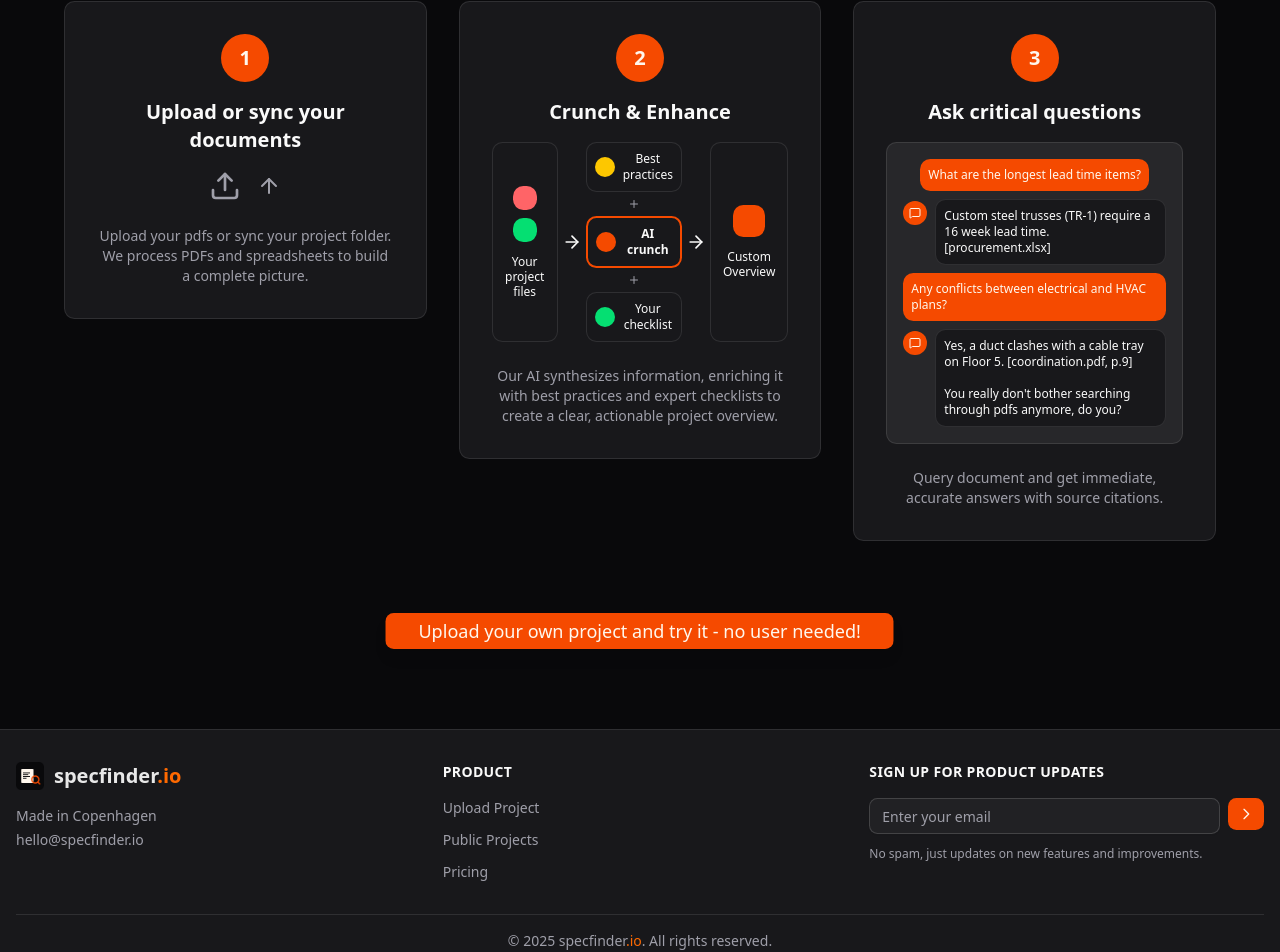
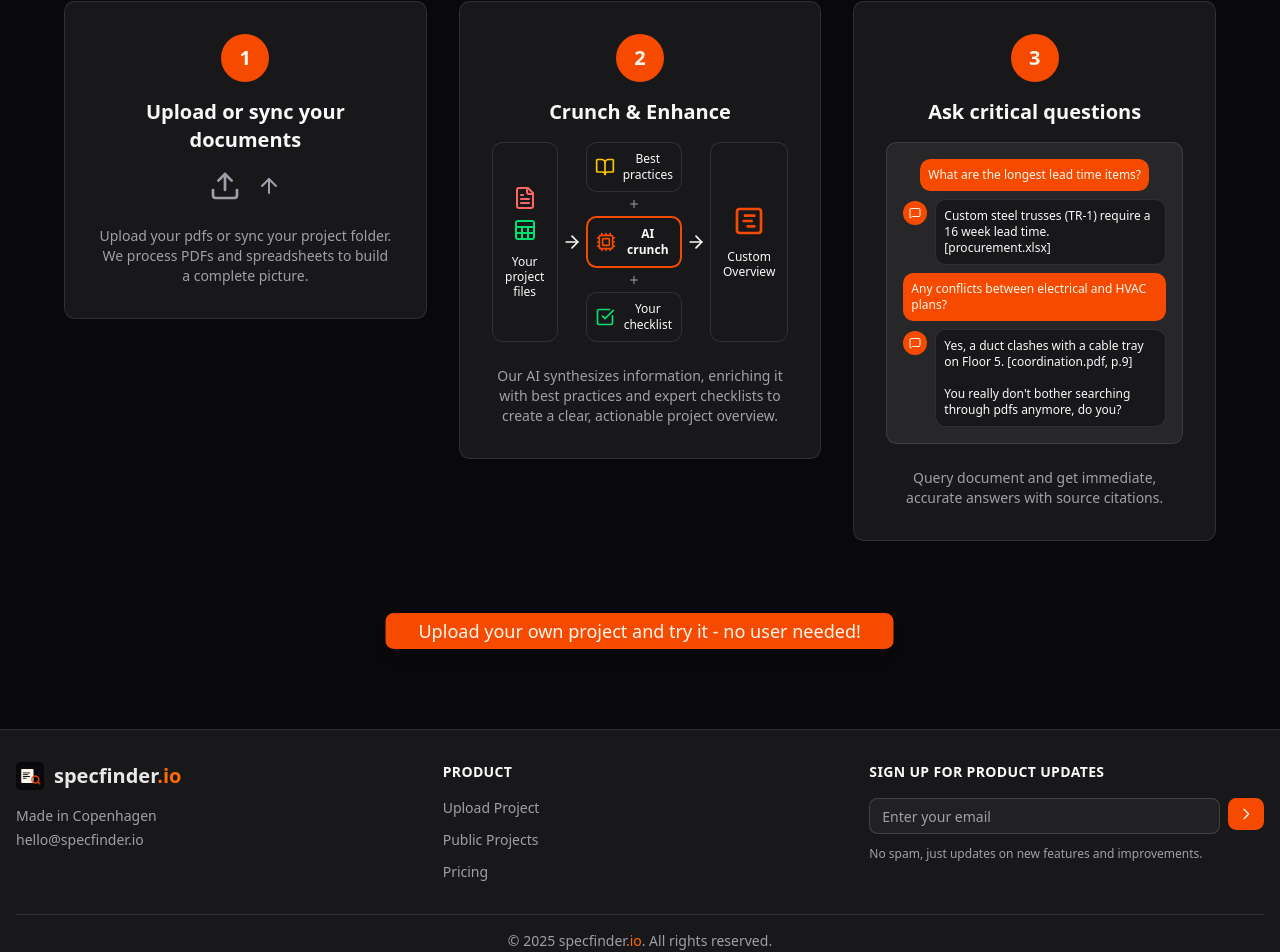
Before and after one commit to jepras/ConstructionRAG, a Next.js app in the folder frontend/: page / in a window 1280 px wide. Shown: the part 1124-2076 px from the top of the page. Built offline with nearby package versions, Linux system fonts and the light colour scheme; no server answers.

Commit message:
step 2 working

```diff
--- a/frontend/src/components/HowItWorksCard.tsx
+++ b/frontend/src/components/HowItWorksCard.tsx
@@ -1,5 +1,5 @@
 import { ReactNode } from "react";
-import { ArrowRight, Plus } from "lucide-react";
+import { ArrowRight, Plus, FileText, Sheet, Cpu, BookOpen, CheckSquare, SquareChartGantt } from "lucide-react";
 
 interface HowItWorksCardProps {
   step: number;
@@ -33,8 +33,8 @@ export function ProcessingDiagram() {
       {/* Inputs */}
       <div className="p-3 bg-card rounded-lg border border-border flex flex-col items-center justify-center text-center gap-3">
         <div className="flex flex-col items-center gap-2">
-          <div className="w-6 h-6 bg-red-400 rounded"></div>
-          <div className="w-6 h-6 bg-green-400 rounded"></div>
+          <FileText className="w-6 h-6 text-red-400" />
+          <Sheet className="w-6 h-6 text-green-400" />
         </div>
         <p className="text-xs font-medium leading-tight">Your project<br/>files</p>
       </div>
@@ -48,17 +48,17 @@ export function ProcessingDiagram() {
       <div className="flex items-center">
         <div className="flex flex-col items-center justify-center gap-1.5">
             <div className="flex items-center gap-2 p-2 bg-card rounded-lg border border-border w-full">
-                <div className="w-5 h-5 bg-yellow-400 rounded flex-shrink-0"></div>
+                <BookOpen className="w-5 h-5 text-yellow-400 flex-shrink-0" />
                 <span className="text-xs font-medium">Best practices</span>
             </div>
             <Plus className="w-3 h-3 text-muted-foreground" />
             <div className="flex items-center gap-2 p-2 bg-card rounded-lg border-2 border-primary w-full">
-                <div className="w-5 h-5 bg-primary rounded flex-shrink-0"></div>
+                <Cpu className="w-5 h-5 text-primary flex-shrink-0" />
                 <span className="text-xs font-bold text-foreground">AI crunch</span>
             </div>
             <Plus className="w-3 h-3 text-muted-foreground" />
             <div className="flex items-center gap-2 p-2 bg-card rounded-lg border border-border w-full">
-                <div className="w-5 h-5 bg-green-400 rounded flex-shrink-0"></div>
+                <CheckSquare className="w-5 h-5 text-green-400 flex-shrink-0" />
                 <span className="text-xs font-medium">Your checklist</span>
             </div>
         </div>
@@ -71,7 +71,7 @@ export function ProcessingDiagram() {
 
       {/* Output */}
       <div className="p-3 bg-card rounded-lg border border-border flex flex-col items-center justify-center text-center gap-3">
-        <div className="w-8 h-8 bg-primary rounded"></div>
+        <SquareChartGantt className="w-8 h-8 text-primary" />
          <p className="text-xs font-medium leading-tight">Custom<br/>Overview</p>
       </div>
     </div>
```
